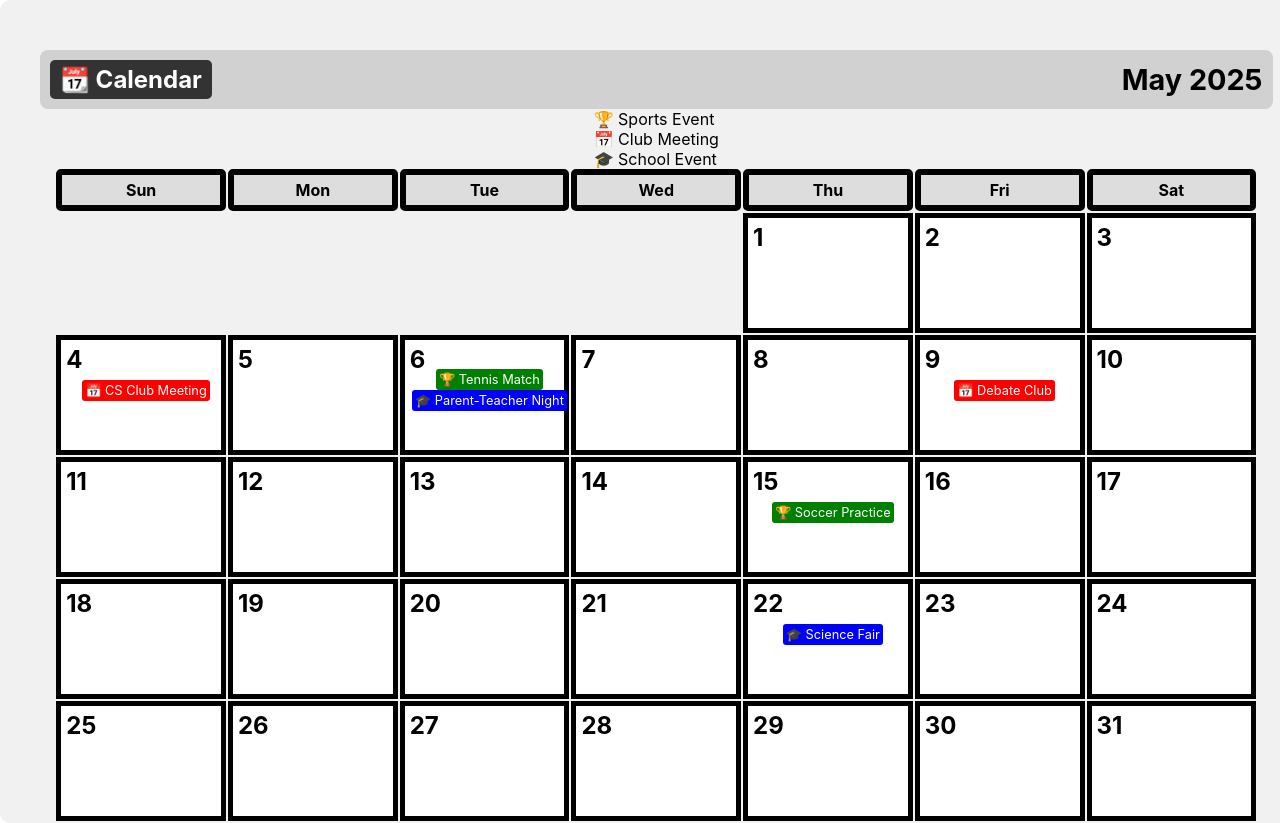
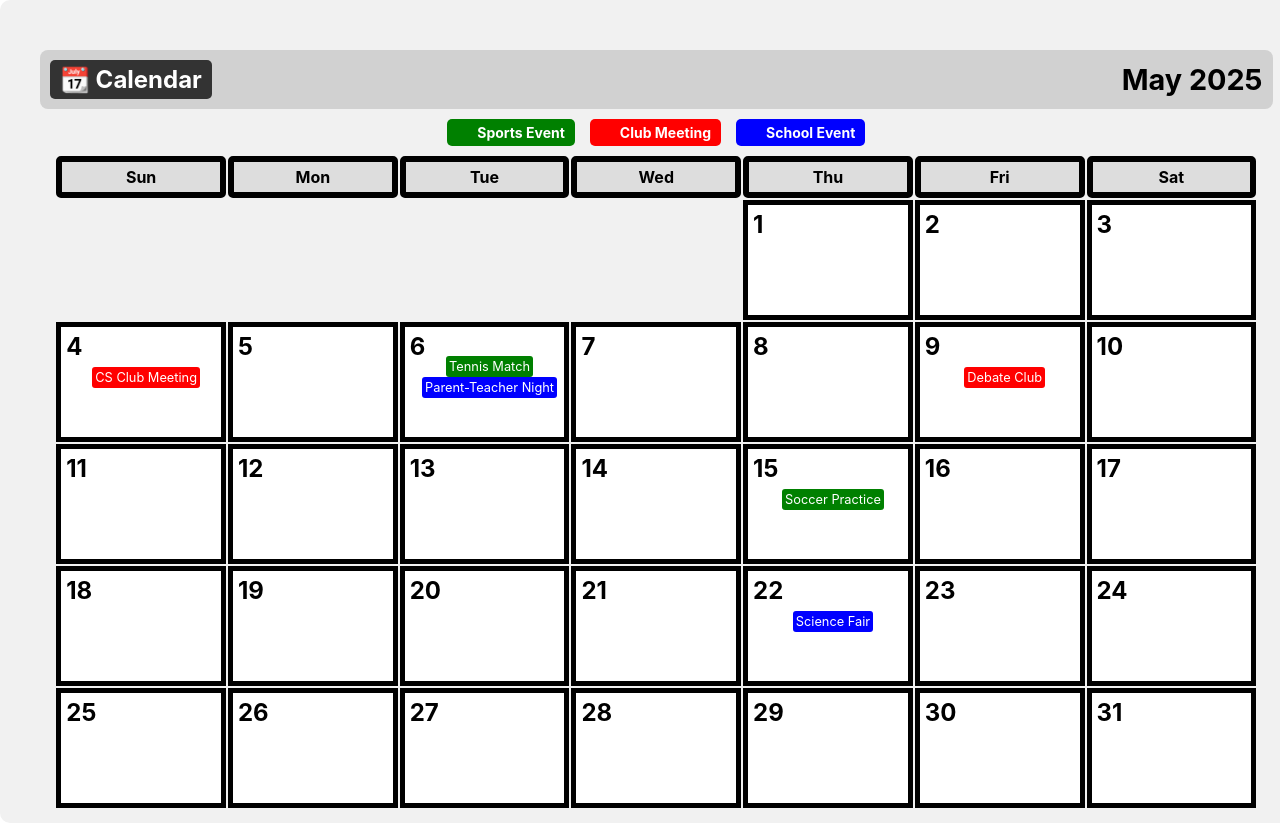
Before and after one commit to NCHS-Software-Engineering/Css-SlideCentral, a React (Create React App) app in the folder client/: page /calendar in a window 1280 px wide. Shown: the top 823 px of the page. Built offline with nearby package versions, Linux system fonts and the light colour scheme.

Commit message:
Update calendar

```diff
--- a/client/src/pages/Calendar.js
+++ b/client/src/pages/Calendar.js
@@ -22,9 +22,9 @@ function Calendar() {
 
     // Event categories and colors
     const eventTypes = {
-        sports: { color: 'green', icon: '🏆', label: 'Sports Event' },
-        club: { color: 'red', icon: '📅', label: 'Club Meeting' },
-        school: { color: 'blue', icon: '🎓', label: 'School Event' }
+        sports: { color: 'green', label: 'Sports Event' },
+        club: { color: 'red', label: 'Club Meeting' },
+        school: { color: 'blue', label: 'School Event' }
     };
 
     // Example Events (Restricted to 3 types)
@@ -135,9 +135,13 @@ function Calendar() {
                 {/* Event Key (Legend) */}
                 <div className="event-key">
                     {Object.values(eventTypes).map((event, index) => (
-                        <div key={index} className="event-key-item">
+                        <div
+                            key={index}
+                            className="event-key-item"
+                            style={{ backgroundColor: event.color }}
+                        >
                             <span className="event-key-color" style={{ backgroundColor: event.color }}></span>
-                            {event.icon} {event.label}
+                            {event.label}
                         </div>
                     ))}
                 </div>
--- a/client/src/styles/calendarStyles.css
+++ b/client/src/styles/calendarStyles.css
@@ -152,3 +152,26 @@
 .event-pagination button:hover {
   background: #2980b9;
 }
+
+.event-key {
+  display: flex;
+  gap: 15px;
+  margin: 10px 0;
+}
+
+.event-key-item {
+  display: flex;
+  align-items: center;
+  gap: 5px;
+  padding: 5px 10px;
+  border-radius: 5px;
+  font-size: 14px;
+  font-weight: bold;
+  color: white; /* Text color for contrast */
+}
+
+.event-key-color {
+  width: 15px;
+  height: 15px;
+  border-radius: 50%;
+}
```
